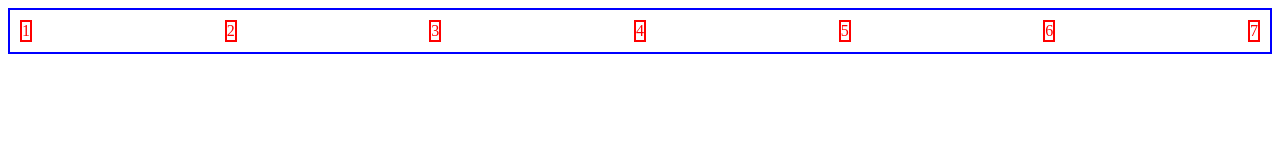
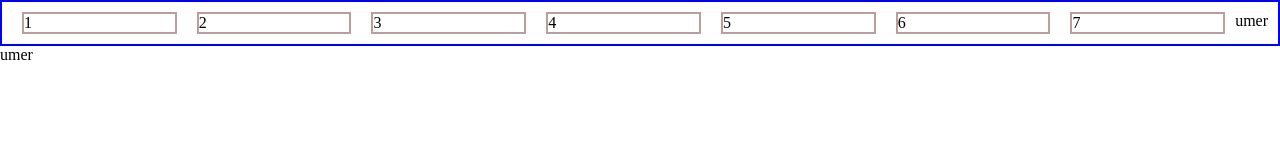
Before and after one commit to umeraamir69/practice, a plain HTML site: page flex.html in a window 1280 px wide. Drawn offline with Linux system fonts and the light colour scheme.

Commit message:
25-05-23

```diff
--- a/flex.css
+++ b/flex.css
@@ -1,15 +1,21 @@
 * {
-    color: red
+    margin: 0px;
+    padding: 0px;
 }
 
 .insidediv {
-    border: 2px solid red;
-
+    border: 2px solid rgb(186, 157, 157);
+    width: 30%;
+    margin: 0px 10px;
 }
 
 #maindiv {
     display: flex;
+    flex-direction: row;
+    box-sizing: border-box;
+    overflow: hidden;
+    overflow: scroll;
     border: 2px solid blue;
     padding: 10px;
-    justify-content: space-between;
+
 }
--- a/flex.html
+++ b/flex.html
@@ -21,7 +21,11 @@
         <div class="insidediv">6</div>
         <div class="insidediv">7</div>
 
+
+        <div class="av"> umer</div>
     </div>
+
+    <div id="av"> umer</div>
 </body>
 
 </html>
```
